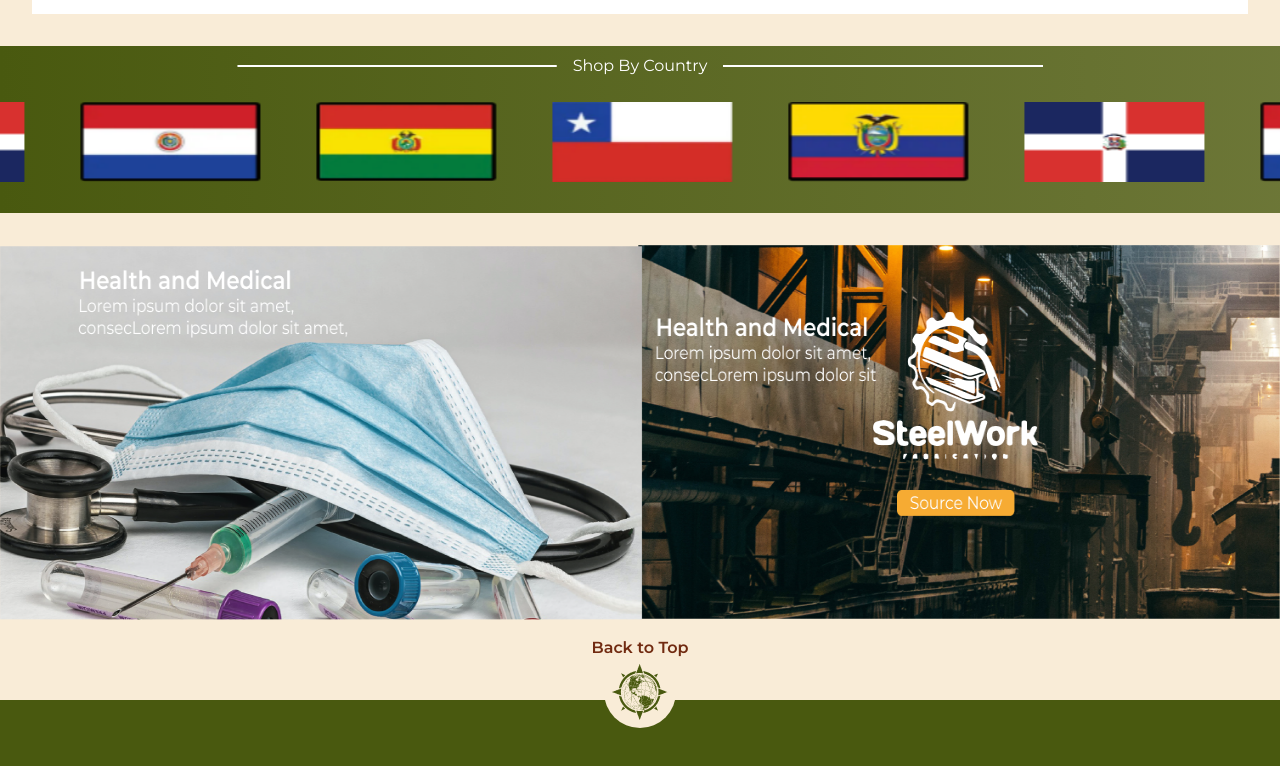
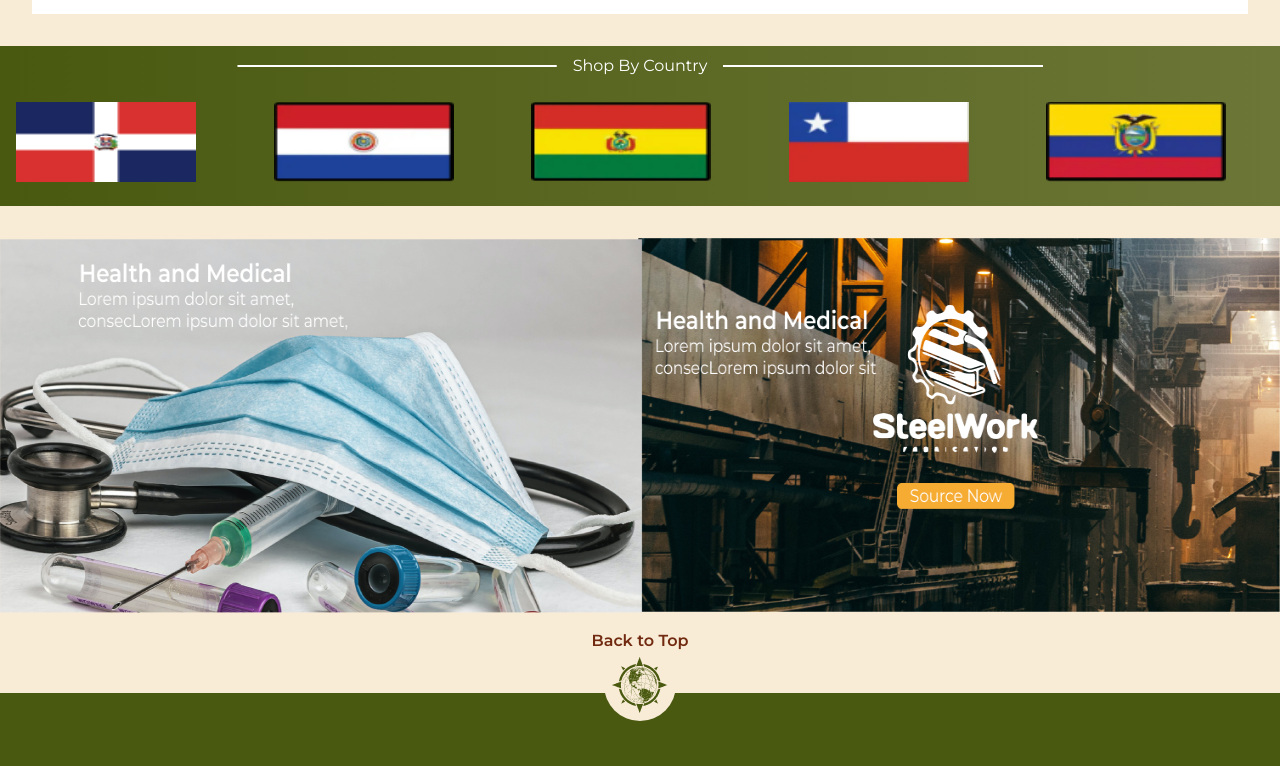
Before and after one commit to sarah-tradewinds/Tradewinds-NextJS-SQL, a Next.js app: page /eco in a window 1280 px wide. Shown: the part 3666-4432 px from the top of the page. Built offline with nearby package versions, Linux system fonts and the light colour scheme; what tw-elements would draw is missing.

Commit message:
Fixed country carousel and extra space bugs

```diff
--- a/components/website/home/country-slider.tsx
+++ b/components/website/home/country-slider.tsx
@@ -1,5 +1,7 @@
 import Image from 'next/image';
-import Slider from 'react-slick';
+
+// Third party packages
+import { useKeenSlider } from 'keen-slider/react'; // import from 'keen-slider/react.es' for to get an ES module
 
 interface CountrySliderProps {
 	countries: {
@@ -12,15 +14,24 @@ interface CountrySliderProps {
 const CountrySlider: React.FC<CountrySliderProps> = (props) => {
 	const { countries } = props;
 
-	const flagSliderSetting = {
-		dots: false,
-		arrows: false,
-		infinite: true,
-		autoplay: true,
-		speed: 500,
-		slidesToShow: 5,
-		slidesToScroll: 1
-	};
+	const [ref] = useKeenSlider<HTMLDivElement>({
+		loop: true,
+		slides: {
+			perView: 2,
+			spacing: 8
+		},
+		breakpoints: {
+			'(min-width: 640px)': {
+				slides: { perView: 3, spacing: 10 }
+			},
+			'(min-width: 768px)': {
+				slides: { perView: 4, spacing: 8 }
+			},
+			'(min-width: 1024px)': {
+				slides: { perView: 5, spacing: 8 }
+			}
+		}
+	});
 
 	return (
 		<div className="bg-gradient-to-r from-primary-main to-primary-main/80 pb-6 dark:from-primary-eco dark:to-primary-eco/80">
@@ -32,13 +43,12 @@ const CountrySlider: React.FC<CountrySliderProps> = (props) => {
 				<div className="w-40   border border-white md:w-56 lg:w-80"></div>
 			</div>
 
-			<Slider
-				{...flagSliderSetting}
-				className="mx-auto"
-				centerMode={true}
-			>
+			<div ref={ref} className="keen-slider">
 				{countries.map((country) => (
-					<div key={country.imageUrl} className="h-[80px] w-[180px]">
+					<div
+						key={country.imageUrl}
+						className="keen-slider__slide h-[80px] w-[180px] px-4"
+					>
 						<Image
 							src={country.imageUrl}
 							alt=""
@@ -47,7 +57,7 @@ const CountrySlider: React.FC<CountrySliderProps> = (props) => {
 						/>
 					</div>
 				))}
-			</Slider>
+			</div>
 		</div>
 	);
 };
--- a/components/website/product-details/product-details-images/image-contaier.tsx
+++ b/components/website/product-details/product-details-images/image-contaier.tsx
@@ -1,7 +1,10 @@
+import { useKeenSlider } from 'keen-slider/react';
 import Image from 'next/image';
 import { MdOutlineClose } from 'react-icons/md';
-import Slider from 'react-slick';
 import ThumbnailList from './thumbnail-list';
+
+// styles
+import 'keen-slider/keen-slider.min.css';
 
 interface ImageContainerProps {
 	imageUrl: string;
@@ -16,6 +19,14 @@ interface ImageContainerProps {
 const ImageContainer: React.FC<ImageContainerProps> = (props) => {
 	const { imageUrl, alt, thumbnails, className } = props;
 
+	const [ref] = useKeenSlider<HTMLDivElement>({
+		loop: true,
+		slides: {
+			perView: 4,
+			spacing: 8
+		}
+	});
+
 	return (
 		<div className={className}>
 			{/* Main Image */}
@@ -29,7 +40,7 @@ const ImageContainer: React.FC<ImageContainerProps> = (props) => {
 
 			{/* Thumbnails Slider only for small and medium screen */}
 			<div className="relative hidden md:block lg:hidden">
-				<Slider
+				{/* <Slider
 					{...{
 						slidesToShow: 5
 					}}
@@ -46,7 +57,23 @@ const ImageContainer: React.FC<ImageContainerProps> = (props) => {
 							/>
 						</div>
 					))}
-				</Slider>
+				</Slider> */}
+				<div ref={ref} className="keen-slider">
+					{thumbnails.map((thumbnail) => (
+						<div
+							key={thumbnail.imageUrl}
+							className="keen-slider__slide"
+						>
+							<div className="relative h-[136px] w-full">
+								<Image
+									src={thumbnail.imageUrl}
+									alt={thumbnail.alt}
+									layout="fill"
+								/>
+							</div>
+						</div>
+					))}
+				</div>
 				<div className="absolute top-0 h-[120px] w-[94px] bg-white/80"></div>
 				<div className="absolute top-0 right-0 h-[120px] w-[94px] bg-white/80"></div>
 			</div>
--- a/package.json
+++ b/package.json
@@ -20,6 +20,7 @@
     "@headlessui/react": "^1.5.0",
     "axios": "^0.26.1",
     "infer-next-props-type": "^0.0.4",
+    "keen-slider": "^6.6.12",
     "lint-staged": "^12.3.5",
     "next": "12.1.0",
     "next-i18next": "^10.5.0",
--- a/pages/index.tsx
+++ b/pages/index.tsx
@@ -22,8 +22,8 @@ type Props = {
 
 const Home = ({ heroCarouselData, agriData }: Props) => {
 	const searchCategoriesBanner = (
-		<div className="flex items-center justify-center bg-accent-primary-main p-4 text-white dark:bg-accent-primary-eco md:p-8 lg:p-14">
-			<h3 className="text-[21px] leading-[26px] md:mr-8 md:text-[48px] md:leading-[44px] lg:whitespace-nowrap lg:text-[72px]">
+		<div className="flex items-center justify-center bg-accent-primary-main p-4 text-white dark:bg-accent-primary-eco md:p-8 xl:p-14">
+			<h3 className="text-[21px] leading-[26px] md:mr-8 md:text-[48px] md:leading-[44px] lg:whitespace-nowrap xl:text-[72px]">
 				Search from 6,500 categories
 			</h3>
 			<Button variant="special" className="whitespace-nowrap !px-4">
--- a/pages/product-search.tsx
+++ b/pages/product-search.tsx
@@ -1,17 +1,22 @@
 import { NextPage } from 'next';
 import Image from 'next/image';
 
+// Third party packages
+import { useKeenSlider } from 'keen-slider/react';
+
 // components
-import ProductList from 'components/website/product-search/product-list';
 
-// data
 import CompareProductList from 'components/website/compare/compare-bottom-overlay/compare-overlay-product-list';
 import MainCategoryCard from 'components/website/product-search/main-category-card';
 import ProductFilter from 'components/website/product-search/product-filter/product-filter';
+import ProductList from 'components/website/product-search/product-list';
 import SubCategoryList from 'components/website/product-search/sub-category-list';
+
+// data
+import { subCategories } from 'data/product-search/sub-category';
+
+// stores
 import SubCategoryTile from 'components/website/product-search/sub-category-tile';
-import { subCategories } from 'data/product-search/sub-category';
-import Slider from 'react-slick';
 import { useProductStore } from 'store/product-store';
 
 const ProductSearchPage: NextPage = (props) => {
@@ -21,6 +26,14 @@ const ProductSearchPage: NextPage = (props) => {
 		removeProductFromCompareList,
 		removeAllProductFromCompareList
 	} = useProductStore();
+
+	const [ref] = useKeenSlider<HTMLDivElement>({
+		loop: true,
+		slides: {
+			perView: 2,
+			spacing: 8
+		}
+	});
 
 	const compareProducts = products.filter(
 		(product) => product.isInCompareList
@@ -72,7 +85,20 @@ const ProductSearchPage: NextPage = (props) => {
 
 							{/* For small screen only */}
 							<div className="px-2 py-4 md:hidden">
-								<Slider
+								<div ref={ref} className="keen-slider">
+									{subCategories.map((subCategory) => (
+										<div
+											key={subCategory.name}
+											className="keen-slider__slide"
+										>
+											<SubCategoryTile
+												imageUrl={subCategory.imageUrl}
+												title={subCategory.name}
+											/>
+										</div>
+									))}
+								</div>
+								{/* <Slider
 									{...{
 										infinite: true,
 										speed: 500,
@@ -88,7 +114,7 @@ const ProductSearchPage: NextPage = (props) => {
 											/>
 										</div>
 									))}
-								</Slider>
+								</Slider> */}
 							</div>
 						</div>
 					</div>
```
Also changed, not shown: pages/_app.tsx (+6 -1 lines), 2 other files (tests, documents, lock files or other folders). Lines whose indentation alone changed are shown as unchanged.
